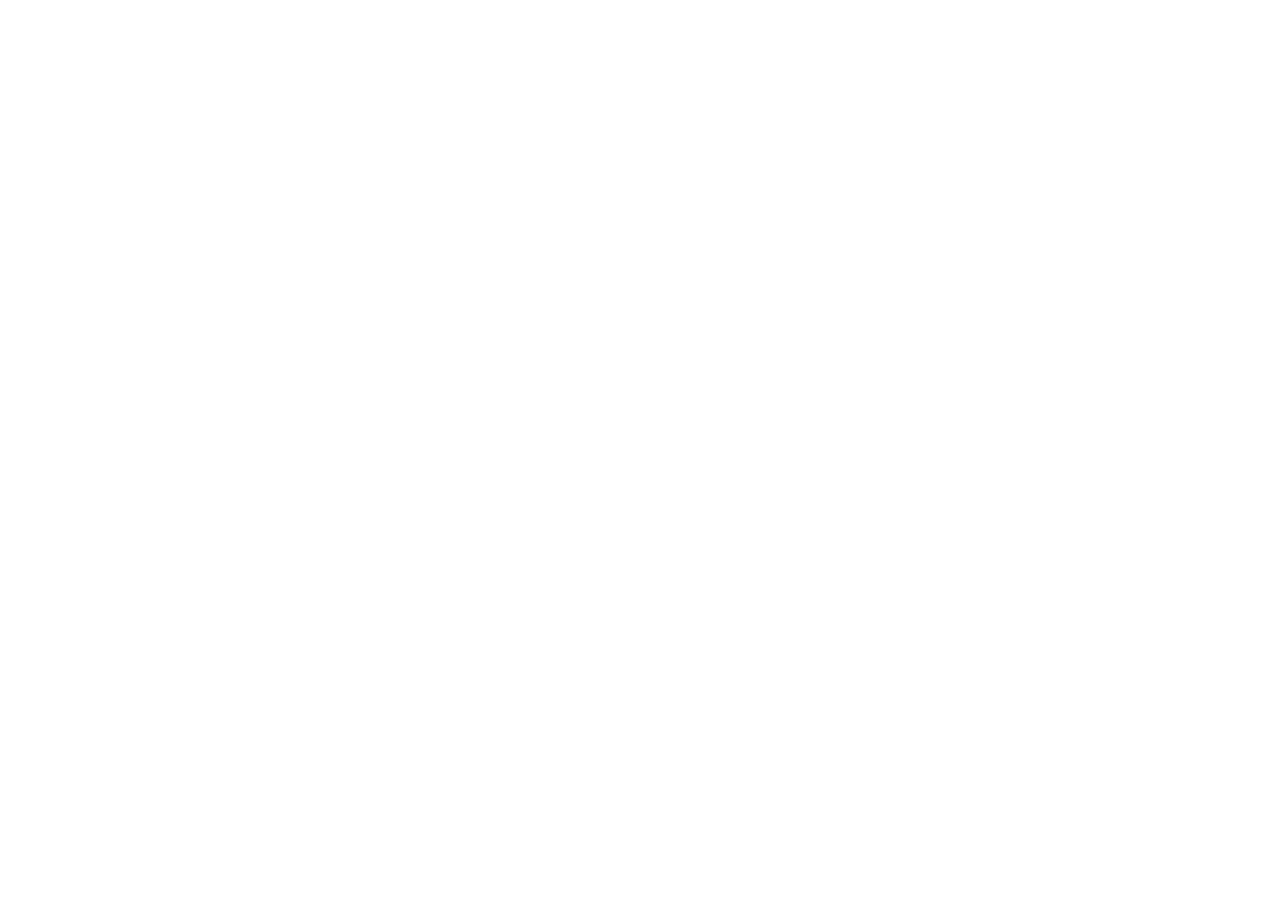
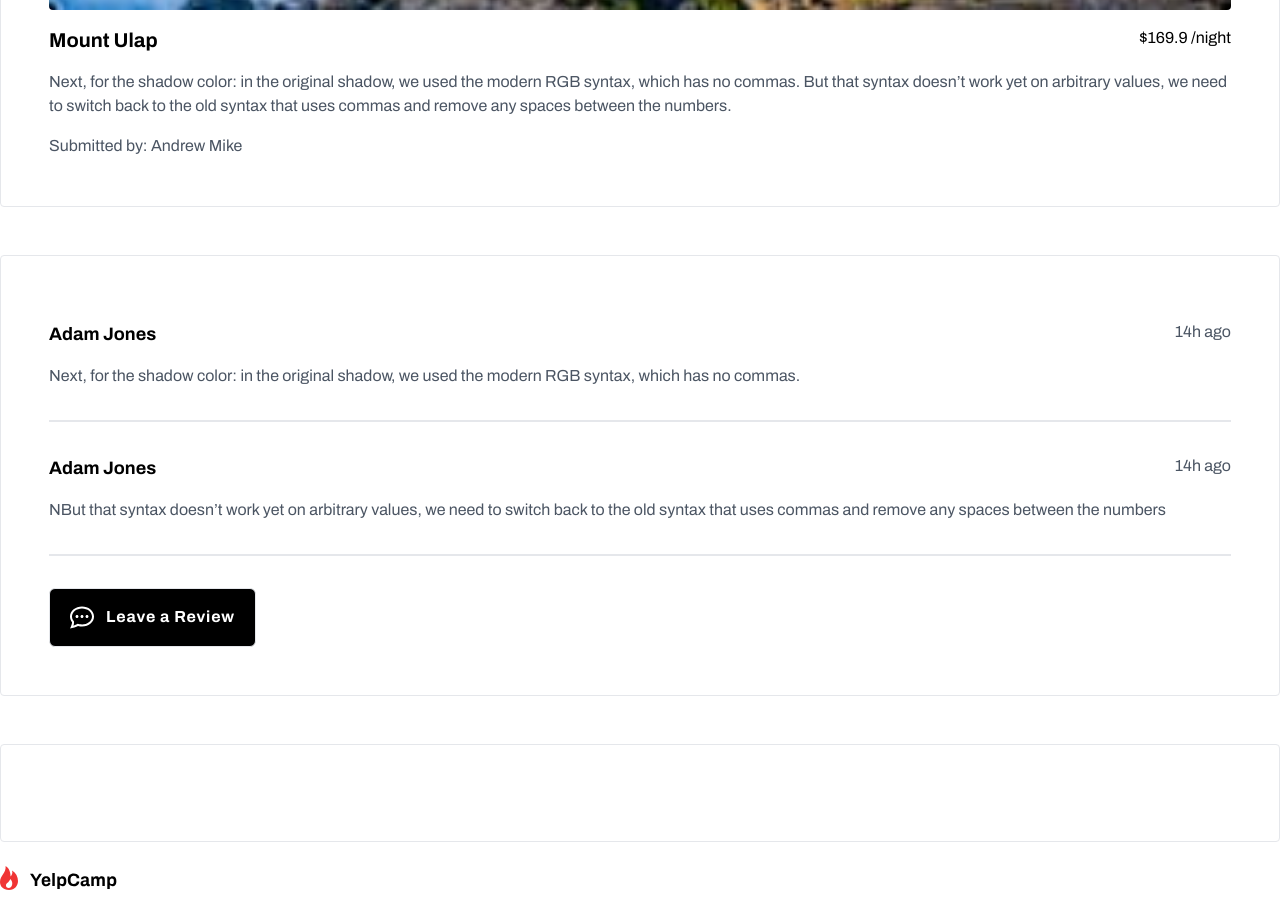
Before and after one commit to lucasfrezzini/YelpCamp-Codewell, a React (Create React App) app in the folder yelpcamp/: page /detail/1 in a window 1280 px wide. Before the commit this address had no page. Shown: the part 800-1717 px from the top of the page. Before the commit the page ends 800 px from the top, so only its background shows below. Built offline with nearby package versions, Linux system fonts and the light colour scheme.

Commit message:
Add: CampDetail component view

```diff
--- a/yelpcamp/src/App.js
+++ b/yelpcamp/src/App.js
@@ -8,13 +8,15 @@
 import Login from "./pages/Login";
 import NewAccount from "./pages/NewAccount";
 import Campgrounds from "./pages/Campgrounds";
+import CampDetail from "./pages/CampDetail";
 
 function App() {
   return (
     <Routes>
       <Route path="/" element={<Layout />}>
         <Route index element={<Home />} />
-        <Route path="/campgrounds" element={<Campgrounds />} />
+        <Route path="campgrounds" element={<Campgrounds />} />
+        <Route path="detail/:id" element={<CampDetail />} />
         <Route path="dashboard/*" element={<Dashboard />}>
           <Route path="login" element={<Login />} />
           <Route path="new" element={<NewAccount />} />
--- /dev/null
+++ b/yelpcamp/src/pages/CampDetail.js
@@ -0,0 +1,54 @@
+import photo from "../assets/img/camp/mount_ulap.jpg";
+import Button from "../components/Button";
+
+export default function CampDetail() {
+  return (
+    <main className="container mx-auto px-4 xl:px-0">
+      <section>
+        <section className="rounded border p-12 mb-12">
+          <img src={photo} className="w-full h-auto object-contain rounded " alt="" />
+          <header className="flex justify-between my-4">
+            <h2 className="font-bold text-xl">Mount Ulap</h2>
+            <h4>$169.9 /night</h4>
+          </header>
+          <p className="text-gray-600 mb-4">
+            Next, for the shadow color: in the original shadow, we used the
+            modern RGB syntax, which has no commas. But that syntax doesn’t work
+            yet on arbitrary values, we need to switch back to the old syntax
+            that uses commas and remove any spaces between the numbers.
+          </p>
+          <h6 className="text-gray-600">
+            Submitted by: <span>Andrew Mike</span>
+          </h6>
+        </section>
+        <section className="rounded border p-12 mb-12">
+          <article className=" border-b-2 border-gray-200 mb-8">
+            <header className="flex justify-between my-4">
+            <h2 className="font-bold text-lg">Adam Jones</h2>
+            <h4 className="text-gray-600">14h ago</h4>
+          </header>
+            <p className="text-gray-600 mb-8">
+              Next, for the shadow color: in the original shadow, we used the
+              modern RGB syntax, which has no commas.
+            </p>
+          </article>
+          <article className=" border-b-2 border-gray-200 mb-8">
+            <header className="flex justify-between my-4">
+            <h2 className="font-bold text-lg">Adam Jones</h2>
+            <h4 className="text-gray-600">14h ago</h4>
+          </header>
+            <p className="text-gray-600 mb-8">
+              NBut that syntax doesn’t work yet on arbitrary values, we need to
+              switch back to the old syntax that uses commas and remove any
+              spaces between the numbers
+            </p>
+          </article>
+          <Button colors title="Leave a Review" icon />
+        </section>
+      </section>
+      <section className="rounded border p-12">
+
+      </section>
+    </main>
+  );
+}
```
